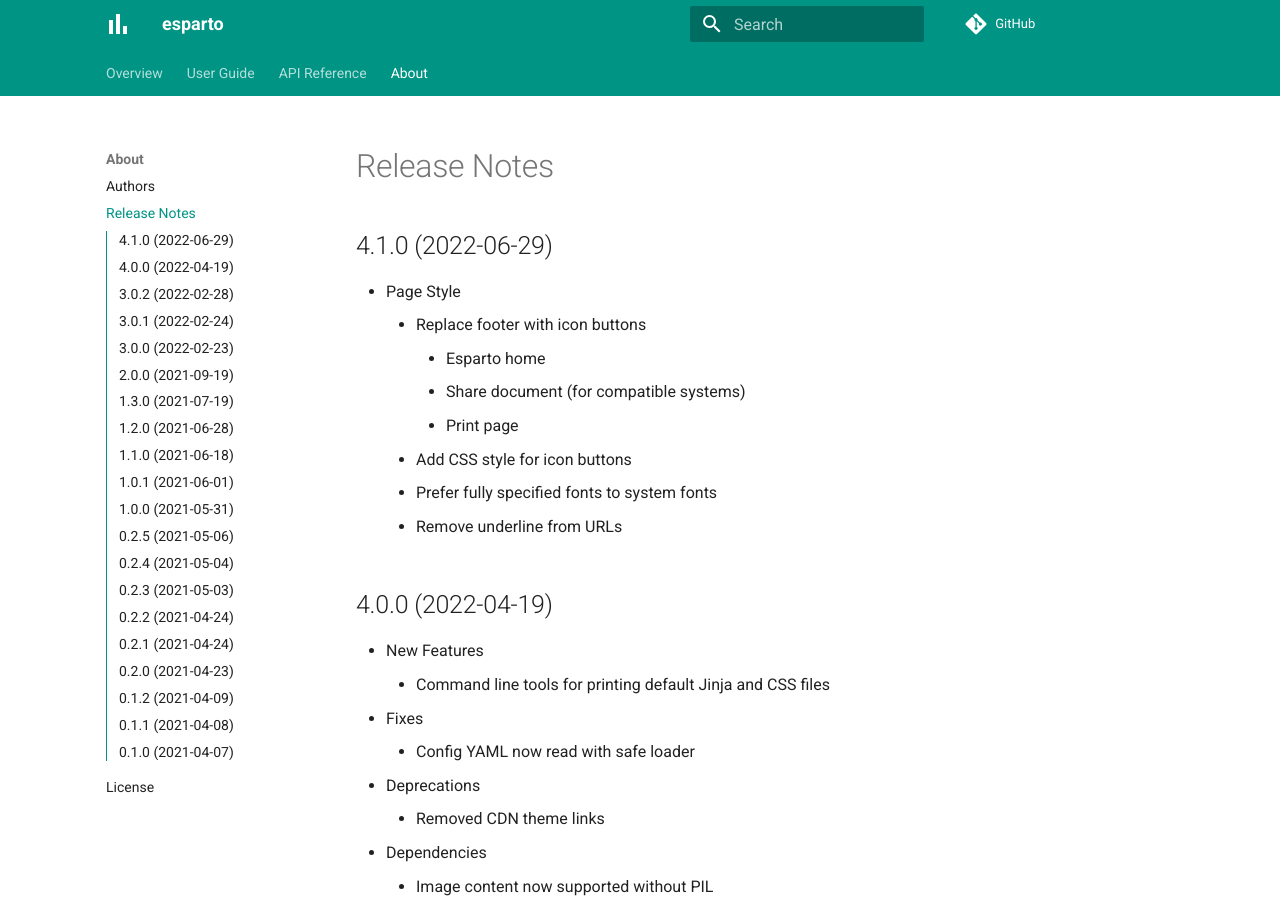
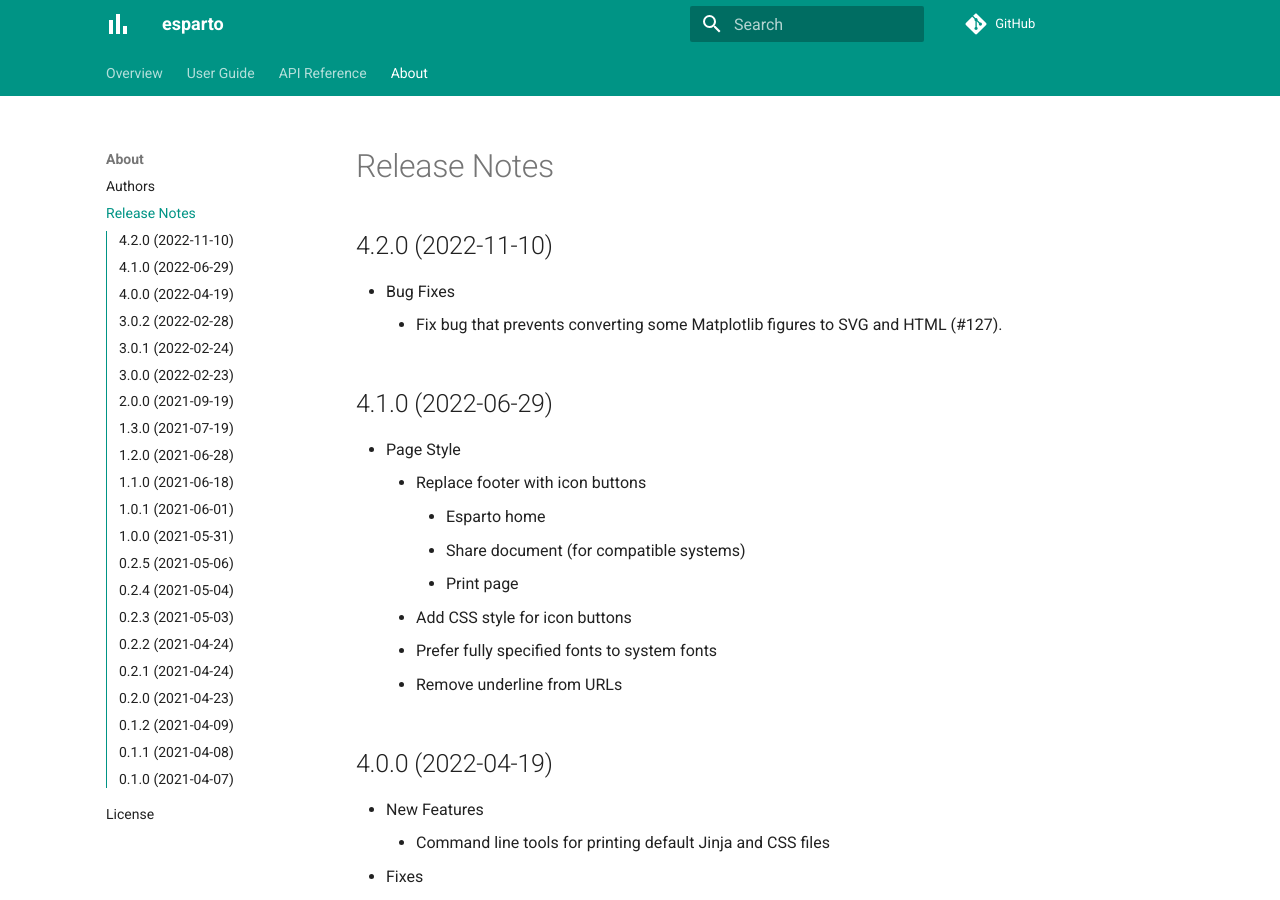
Before and after one commit to domvwt/esparto, an MkDocs documentation site: the page built from docs/04-about/release-notes.md, in a window 1280 px wide and 900 px high. Built offline with MkDocs 1.6.1 and Material for MkDocs 9.7.7, drawn with Linux system fonts in a browser that asks for light colours; comment, search, counter and statistics services are not loaded.

Commit message:
Bump version

```diff
--- a/docs/04-about/release-notes.md
+++ b/docs/04-about/release-notes.md
@@ -1,5 +1,11 @@
 Release Notes
 =============
+
+4.2.0 (2022-11-10)
+------------------
+
+- Bug Fixes
+    - Fix bug that prevents converting some Matplotlib figures to SVG and HTML (#127).
 
 4.1.0 (2022-06-29)
 ------------------
--- a/esparto/__init__.py
+++ b/esparto/__init__.py
@@ -15,7 +15,7 @@ from typing import Set as _Set
 
 __author__ = """Dominic Thorn"""
 __email__ = "dominic.thorn@gmail.com"
-__version__ = "4.1.0"
+__version__ = "4.2.0"
 
 _MODULE_PATH: _Path = _Path(__file__).parent.absolute()
 
```
